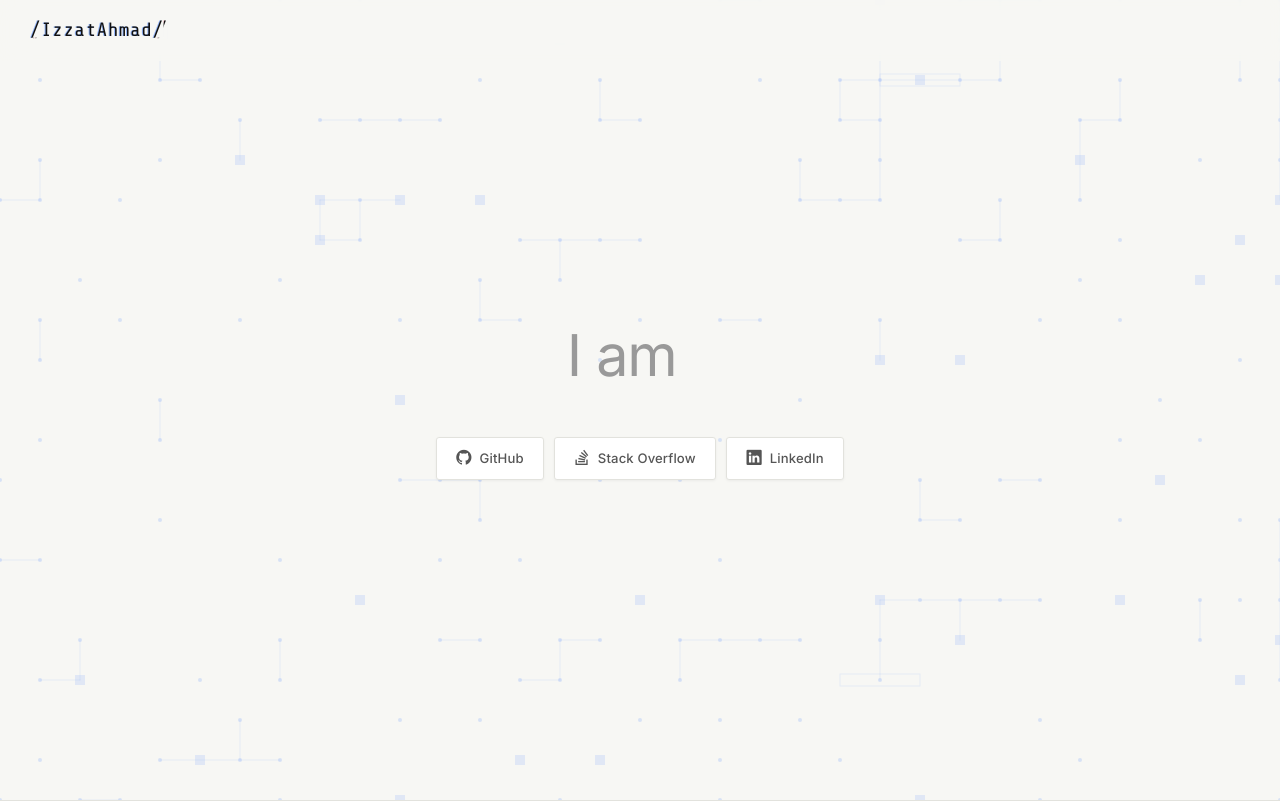
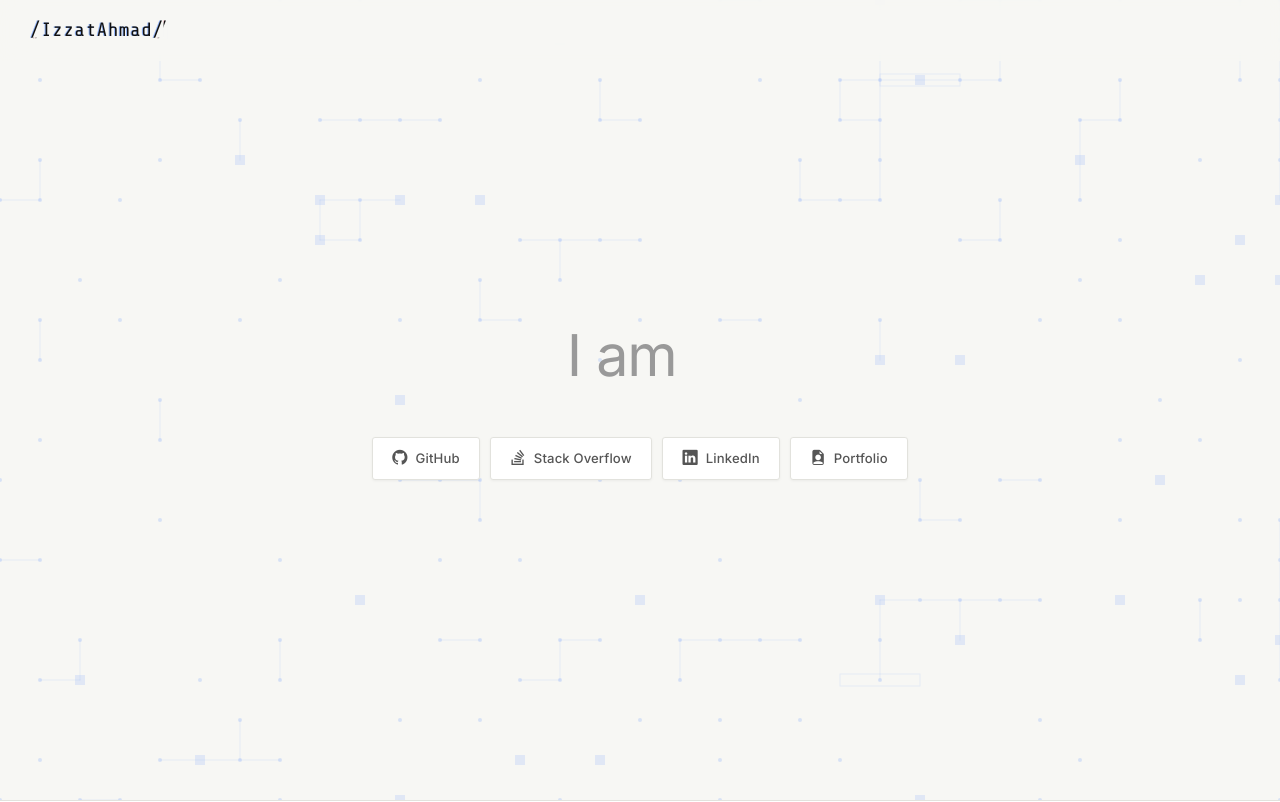
Before and after one commit to IzzatAhmad/izzatahmad.github.io, a plain HTML site: page index.html in a window 1280 px wide. Shown: the top 802 px of the page. Drawn offline with nearby package versions, Linux system fonts and the light colour scheme.

Commit message:
Add Portfolio link to social row in index.html

```diff
--- a/index.html
+++ b/index.html
@@ -280,6 +280,7 @@
                     <a href="https://github.com/IzzatAhmad" target="_blank" class="btn-social"><i class="bi bi-github"></i> GitHub</a>
                     <a href="https://stackoverflow.com/users/15065735/izzat-ahmad" target="_blank" class="btn-social"><i class="bi bi-stack-overflow"></i> Stack Overflow</a>
                     <a href="https://www.linkedin.com/in/izzatahmad00/" target="_blank" class="btn-social"><i class="bi bi-linkedin"></i> LinkedIn</a>
+                    <a href="https://izzatahmad.github.io/portfolio/" target="_blank" class="btn-social"><i class="bi bi-file-earmark-person-fill"></i> Portfolio</a>
                 </div>
             </div>
         </section>
```
